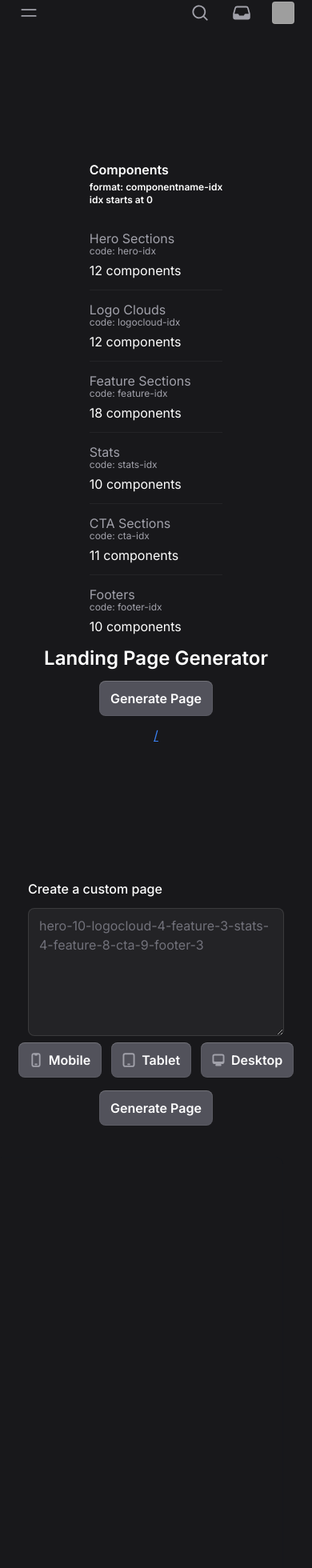
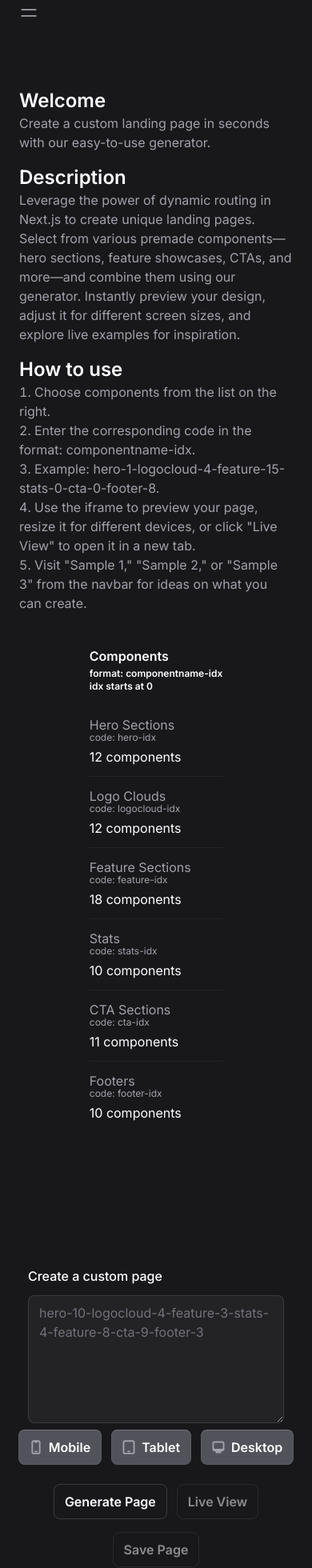
Before and after one commit to egallardop13/landing-page-generator-page-generator, a Next.js app: page / in a window 390 px wide. Shown: the part 14-1974 px from the top of the page at 80% size. Built offline with nearby package versions, Linux system fonts and the light colour scheme; grey boxes are pictures that could not be loaded.

Commit message:
Updated Hero and navbar UI. Added save page and live preview button.

```diff
--- a/src/app/page.jsx
+++ b/src/app/page.jsx
@@ -31,6 +31,7 @@ import { Textarea } from "@/components/ui/textarea";
 import { StackedLayout } from "@/components/ui/stacked-layout";
 import RootNavbar from "@/components/RootNavbar";
 import RootSidebar from "@/components/RootSidebar";
+import { Text } from "@/components/ui/text";
 const Page = () => {
   // const [isLoading, setIsLoading] = useState(true);
   const { components } = useComponentsContext();
@@ -151,8 +152,49 @@ const Page = () => {
       sidebar={<RootSidebar />}
       className="dark"
     >
-      <div className="  grid grid-cols-1 sm:grid-cols-3 lg:grid-cols-5 place-items-center pt-32">
-        <div className="lg:w-96 col-span-2">
+      <div className="grid grid-cols-1 sm:grid-cols-3 lg:grid-cols-5 place-items-center pt-10">
+        <div className="col-span-2 space-y-4">
+          <div>
+            <Heading>Welcome</Heading>
+            <Text>
+              Create a custom landing page in seconds with our easy-to-use
+              generator.
+            </Text>
+          </div>
+          <div>
+            <Heading>Description</Heading>
+            <Text>
+              Leverage the power of dynamic routing in Next.js to create unique
+              landing pages. Select from various premade components—hero
+              sections, feature showcases, CTAs, and more—and combine them using
+              our generator. Instantly preview your design, adjust it for
+              different screen sizes, and explore live examples for inspiration.
+            </Text>
+          </div>
+          <div>
+            <Heading className="">How to use</Heading>
+            <ol className="list-decimal list-inside  marker:text-base/6 marker:text-zinc-500 marker:sm:text-sm/6 marker:dark:text-zinc-400">
+              <li className="text-base/6 text-zinc-500 sm:text-sm/6 dark:text-zinc-400">
+                Choose components from the list on the right.
+              </li>
+              <li className="text-base/6 text-zinc-500 sm:text-sm/6 dark:text-zinc-400">
+                Enter the corresponding code in the format: componentname-idx.
+              </li>
+              <li className="text-base/6 text-zinc-500 sm:text-sm/6 dark:text-zinc-400">
+                Example: hero-1-logocloud-4-feature-15-stats-0-cta-0-footer-8.
+              </li>
+              <li className="text-base/6 text-zinc-500 sm:text-sm/6 dark:text-zinc-400">
+                Use the iframe to preview your page, resize it for different
+                devices, or click "Live View" to open it in a new tab.
+              </li>
+              <li className="text-base/6 text-zinc-500 sm:text-sm/6 dark:text-zinc-400">
+                Visit "Sample 1," "Sample 2," or "Sample 3" from the navbar for
+                ideas on what you can create.
+              </li>
+            </ol>
+          </div>
+        </div>
+        <div className="lg:w-96 col-span-3 mt-10">
           <Subheading className="flex flex-col ">
             Components
             <span className="text-xs">format: componentname-idx</span>
@@ -196,7 +238,7 @@ const Page = () => {
             <DescriptionDetails>10 components</DescriptionDetails>
           </DescriptionList>
         </div>
-        <div className="gap-y-3 col-span-3 flex flex-col items-center lg:min-w-[600px] ">
+        {/* <div className="gap-y-3 col-span-3 flex flex-col items-center lg:min-w-[600px] ">
           <Heading>Landing Page Generator</Heading>
           <Button onClick={() => loadComponents(false)}>Generate Page</Button>
           <Link
@@ -206,7 +248,7 @@ const Page = () => {
           >
             {url}
           </Link>
-        </div>
+        </div> */}
 
         {/* place-items-center h-screen */}
         {/* min w 91vw prevents resizing frame from shifting layout */}
@@ -237,8 +279,10 @@ const Page = () => {
                   Desktop
                 </Button>
               </div>
+              <div className="flex self-center flex-wrap justify-center gap-x-3 mt-2">
                 <Button
-                className="mt-4  self-center"
+                  className="mt-4 "
+                  outline
                   onClick={() => {
                     loadComponents(true);
                     console.log("customUrl: ", customUrl);
@@ -246,6 +290,24 @@ const Page = () => {
                 >
                   Generate Page
                 </Button>
+                {customUrl === "" ? (
+                  <Button className="mt-4 " outline disabled target="_blank">
+                    Live View
+                  </Button>
+                ) : (
+                  <Button
+                    className="mt-4 "
+                    outline
+                    href={`/preview/${customUrl}`}
+                    target="_blank"
+                  >
+                    Live View
+                  </Button>
+                )}
+                <Button className="mt-4 " outline disabled>
+                  Save Page
+                </Button>
+              </div>
             </Field>
           </div>
           <div
--- a/src/components/RootNavbar.jsx
+++ b/src/components/RootNavbar.jsx
@@ -1,4 +1,5 @@
 import { Avatar } from "@/components/ui/avatar";
+import { BookmarkIcon } from "@heroicons/react/16/solid";
 import {
   Dropdown,
   DropdownButton,
@@ -28,36 +29,36 @@ import { InboxIcon, MagnifyingGlassIcon } from "@heroicons/react/20/solid";
 
 const navItems = [
   { label: "Home", url: "/" },
-  { label: "Events", url: "/events" },
-  { label: "Orders", url: "/orders" },
-  { label: "Broadcasts", url: "/broadcasts" },
-  { label: "Settings", url: "/settings" },
+  {
+    label: "Sample 1",
+    url: "/preview/hero-3-logocloud-2-feature-13-stats-0-cta-9-footer-5",
+  },
+  {
+    label: "Sample 2",
+    url: "/preview/hero-11-logocloud-8-feature-12-stats-4-cta-10-footer-5",
+  },
+  {
+    label: "Sample 3",
+    url: "/preview/hero-1-logocloud-11-feature-14-stats-9-cta-10-footer-1",
+  },
 ];
 
 function TeamDropdownMenu() {
   return (
     <DropdownMenu className="min-w-80 lg:min-w-64" anchor="bottom start">
-      <DropdownItem href="/teams/1/settings">
-        <Cog8ToothIcon />
-        <DropdownLabel>Settings</DropdownLabel>
-      </DropdownItem>
-      <DropdownDivider />
       <DropdownItem href="/teams/1">
-        <Avatar slot="icon" src="/tailwind-logo.svg" />
+        <Avatar slot="icon" initials="P1" className="bg-zinc-950 text-white" />
+
         <DropdownLabel>Landing Page Generator</DropdownLabel>
       </DropdownItem>
       <DropdownItem href="/teams/2">
-        <Avatar
-          slot="icon"
-          initials="WC"
-          className="bg-purple-500 text-white"
-        />
+        <Avatar slot="icon" initials="WC" className="bg-zinc-950 text-white" />
         <DropdownLabel>Workcation</DropdownLabel>
       </DropdownItem>
       <DropdownDivider />
       <DropdownItem href="/teams/create">
         <PlusIcon />
-        <DropdownLabel>New team&hellip;</DropdownLabel>
+        <DropdownLabel>New Page&hellip;</DropdownLabel>
       </DropdownItem>
     </DropdownMenu>
   );
@@ -68,7 +69,8 @@ const RootNavbar = () => {
     <Navbar>
       <Dropdown>
         <DropdownButton as={NavbarItem} className="max-lg:hidden">
-          <Avatar src="/tailwind-logo.svg" />
+          {/* <Avatar src={BookmarkIcon} /> */}
+          <BookmarkIcon />
           <NavbarLabel>Saved Pages</NavbarLabel>
           <ChevronDownIcon />
         </DropdownButton>
@@ -77,13 +79,13 @@ const RootNavbar = () => {
       <NavbarDivider className="max-lg:hidden" />
       <NavbarSection className="max-lg:hidden">
         {navItems.map(({ label, url }) => (
-          <NavbarItem key={label} href={url}>
+          <NavbarItem key={label} href={url} target="_blank">
             {label}
           </NavbarItem>
         ))}
       </NavbarSection>
       <NavbarSpacer />
-      <NavbarSection>
+      {/* <NavbarSection>
         <NavbarItem href="/search" aria-label="Search">
           <MagnifyingGlassIcon />
         </NavbarItem>
@@ -119,7 +121,7 @@ const RootNavbar = () => {
             </DropdownItem>
           </DropdownMenu>
         </Dropdown>
-      </NavbarSection>
+      </NavbarSection> */}
     </Navbar>
   );
 };
--- a/src/components/RootSidebar.jsx
+++ b/src/components/RootSidebar.jsx
@@ -1,4 +1,5 @@
 import { Avatar } from "@/components/ui/avatar";
+import { BookmarkIcon } from "@heroicons/react/16/solid";
 import {
   Dropdown,
   DropdownButton,
@@ -23,36 +24,36 @@ import {
 
 const navItems = [
   { label: "Home", url: "/" },
-  { label: "Events", url: "/events" },
-  { label: "Orders", url: "/orders" },
-  { label: "Broadcasts", url: "/broadcasts" },
-  { label: "Settings", url: "/settings" },
+  {
+    label: "Sample 1",
+    url: "/preview/hero-3-logocloud-2-feature-13-stats-0-cta-9-footer-5",
+  },
+  {
+    label: "Sample 2",
+    url: "/preview/hero-11-logocloud-8-feature-12-stats-4-cta-10-footer-5",
+  },
+  {
+    label: "Sample 3",
+    url: "/preview/hero-1-logocloud-11-feature-14-stats-9-cta-10-footer-1",
+  },
 ];
 
 function TeamDropdownMenu() {
   return (
     <DropdownMenu className="min-w-80 lg:min-w-64" anchor="bottom start">
-      <DropdownItem href="/teams/1/settings">
-        <Cog8ToothIcon />
-        <DropdownLabel>Settings</DropdownLabel>
-      </DropdownItem>
-      <DropdownDivider />
       <DropdownItem href="/teams/1">
-        <Avatar slot="icon" src="/tailwind-logo.svg" />
-        <DropdownLabel>Tailwind Labs</DropdownLabel>
+        {/* <Avatar slot="icon" src={BookmarkIcon} /> */}
+        <Avatar slot="icon" initials="P1" className="bg-zinc-950 text-white" />
+        <DropdownLabel>Saved Pages</DropdownLabel>
       </DropdownItem>
       <DropdownItem href="/teams/2">
-        <Avatar
-          slot="icon"
-          initials="WC"
-          className="bg-purple-500 text-white"
-        />
+        <Avatar slot="icon" initials="WC" className="bg-zinc-950 text-white" />
         <DropdownLabel>Workcation</DropdownLabel>
       </DropdownItem>
       <DropdownDivider />
       <DropdownItem href="/teams/create">
         <PlusIcon />
-        <DropdownLabel>New team&hellip;</DropdownLabel>
+        <DropdownLabel>New Page&hellip;</DropdownLabel>
       </DropdownItem>
     </DropdownMenu>
   );
@@ -64,8 +65,9 @@ const RootSidebar = () => {
       <SidebarHeader>
         <Dropdown>
           <DropdownButton as={SidebarItem} className="lg:mb-2.5">
-            <Avatar src="/tailwind-logo.svg" />
-            <SidebarLabel>Tailwind Labs</SidebarLabel>
+            {/* <Avatar src="/tailwind-logo.svg" /> */}
+            <BookmarkIcon />
+            <SidebarLabel>Saved Pages</SidebarLabel>
             <ChevronDownIcon />
           </DropdownButton>
           <TeamDropdownMenu />
@@ -74,7 +76,7 @@ const RootSidebar = () => {
       <SidebarBody>
         <SidebarSection>
           {navItems.map(({ label, url }) => (
-            <SidebarItem key={label} href={url}>
+            <SidebarItem key={label} href={url} target="_blank">
               {label}
             </SidebarItem>
           ))}
```
Lines whose indentation alone changed are shown as unchanged.
